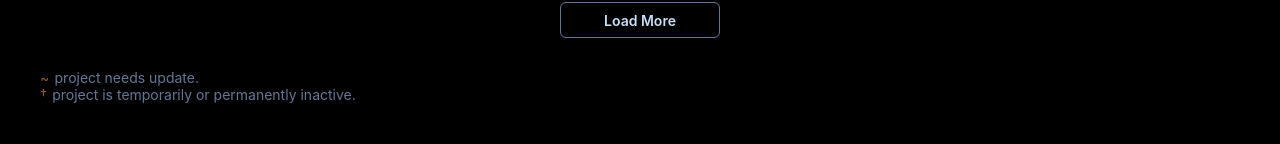
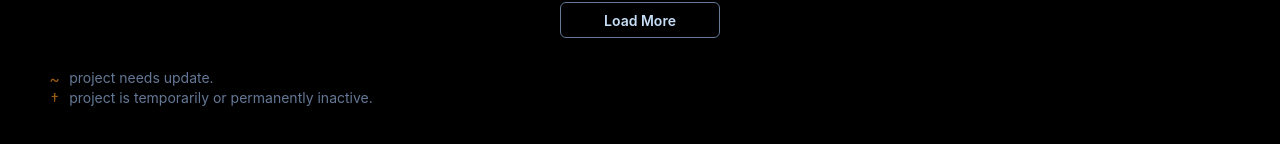
Before and after one commit to thetiagogil/04-thetiagogil, a React (Vite) app: page /timeline in a window 1280 px wide. Shown: the part 782-926 px from the top of the page. Built offline with nearby package versions, Linux system fonts and the light colour scheme.

Commit message:
update table footnotes

```diff
--- a/src/components/sections/timeline-table.tsx
+++ b/src/components/sections/timeline-table.tsx
@@ -1,4 +1,4 @@
-import { Button, Link, Stack, Table, Typography } from "@mui/joy";
+import { Button, Grid, Link, Stack, Table, Typography } from "@mui/joy";
 import { useState } from "react";
 import { FaLink } from "react-icons/fa";
 import { CATEGORIES_TYPES } from "../../configs/contants";
@@ -131,21 +131,20 @@ export const TimelineTable = ({ data, categories, techs }: TimelineTableProps) =
         </Stack>
       )}
 
-      <Stack>
+      <Grid container>
         {Object.values(footnotes).map((footnote, index) => (
-          <Typography
-            key={index}
-            level="body-sm"
-            startDecorator={
-              <Typography textColor="warning.500" sx={{ verticalAlign: "top" }}>
-                {footnote.icon}
+          <>
+            <Grid xs={0.75} textAlign="center">
+              <Typography textColor="warning.500">{footnote.icon}</Typography>
+            </Grid>
+            <Grid xs={11.25}>
+              <Typography key={index} level="body-sm">
+                {footnote.text}
               </Typography>
-            }
-          >
-            {footnote.text}
-          </Typography>
+            </Grid>
+          </>
         ))}
-      </Stack>
+      </Grid>
     </Stack>
   );
 };
```
